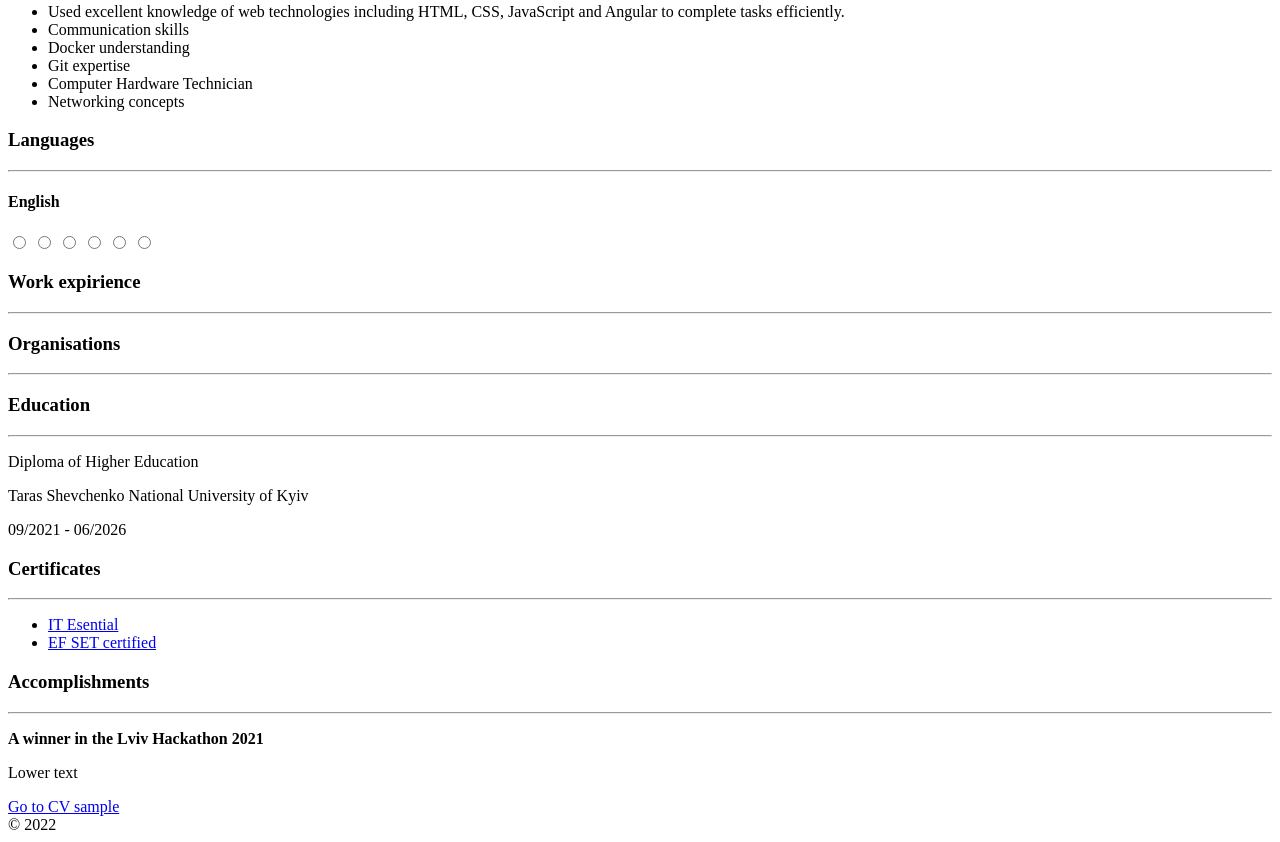
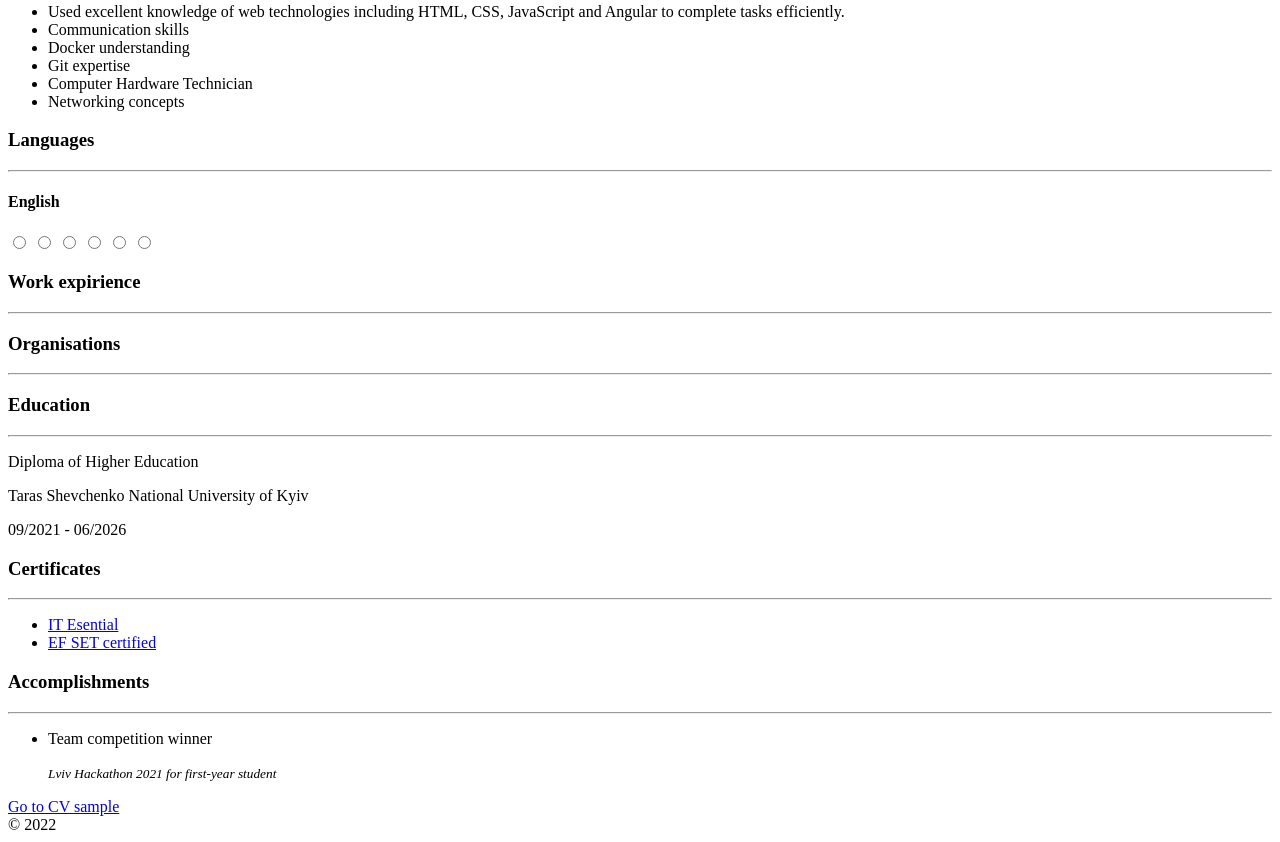
Before and after one commit to Vetal0205/WebDev_2022_MIT21, a plain HTML site: page lab1/index.html in a window 1280 px wide. Shown: the part 679-1521 px from the top of the page. Drawn offline with Linux system fonts and the light colour scheme.

Commit message:
Formating "Accomplishments" field

```diff
--- a/lab1/index.html
+++ b/lab1/index.html
@@ -148,10 +148,10 @@
                     <hr>
                 </div>
                 <div>
-                    <b>
-                        <p>A winner in the Lviv Hackathon 2021</p>
-                    </b>
-                    <p>Lower text</p>
+                    <ul>
+                        <li><p> Team competition winner</p>
+                        <p><small><i>Lviv Hackathon 2021 for first-year student</i></small></p> </li>
+                    </ul>
                 </div>
             </section>
     </div>
```
